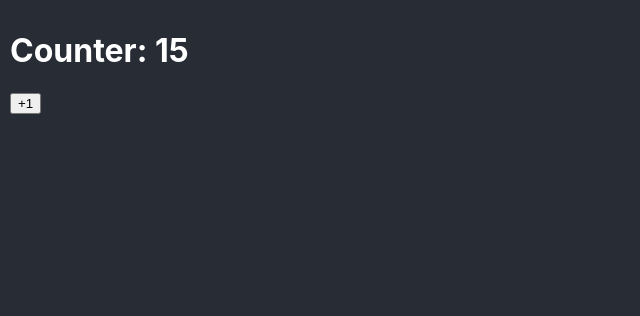
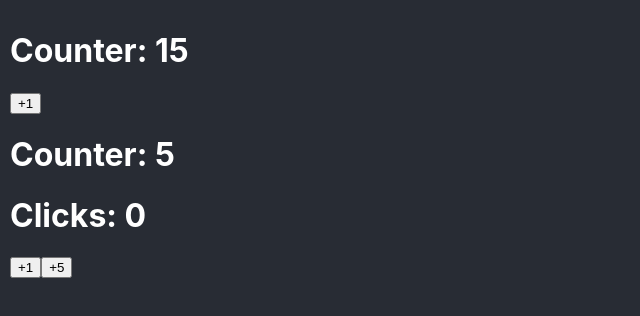
Before and after one commit to EricRusinque/bases-react-ts, a React (Create React App) app: page / in a window 1280 px wide. Shown: the top 316 px of the page, without its empty margins (0-640 px from the left). Built offline with nearby package versions, Linux system fonts and the light colour scheme.

Commit message:
CounterBy listo

```diff
--- a/src/App.tsx
+++ b/src/App.tsx
@@ -1,9 +1,11 @@
 import { Counter } from './bases/Counter';
+import { CounterBy } from './bases/CounterBy';
 
 function App() {
   return (
     <>
       <Counter initialValue={ 15 }/>
+      <CounterBy/>
     </>
   );
 }
--- /dev/null
+++ b/src/bases/CounterBy.tsx
@@ -0,0 +1,41 @@
+import { useState } from "react";
+
+interface Props {
+    initialValue?: number
+}
+
+interface CounterState {
+    counter: number,
+    clicks: number
+}
+
+export const CounterBy = ({ initialValue = 5 }:Props) => {
+
+    const [{ counter, clicks }, setCounter] = useState<CounterState>({
+        counter: initialValue,
+        clicks: 0
+    });
+    const handleClick = (value:number) => {
+        setCounter( ({ counter, clicks }) => ({
+            counter: counter + value,
+            clicks: clicks + 1
+        }))
+    }
+
+    return (
+        <>
+            <h1>Counter: { counter }</h1>
+            <h1>Clicks: { clicks }</h1>
+            <button
+                onClick={() => handleClick(+1)}
+            >
+                +1
+            </button>
+            <button
+                onClick={() => handleClick(+5)}
+            >
+                +5
+            </button>
+        </>
+    );
+};
```
